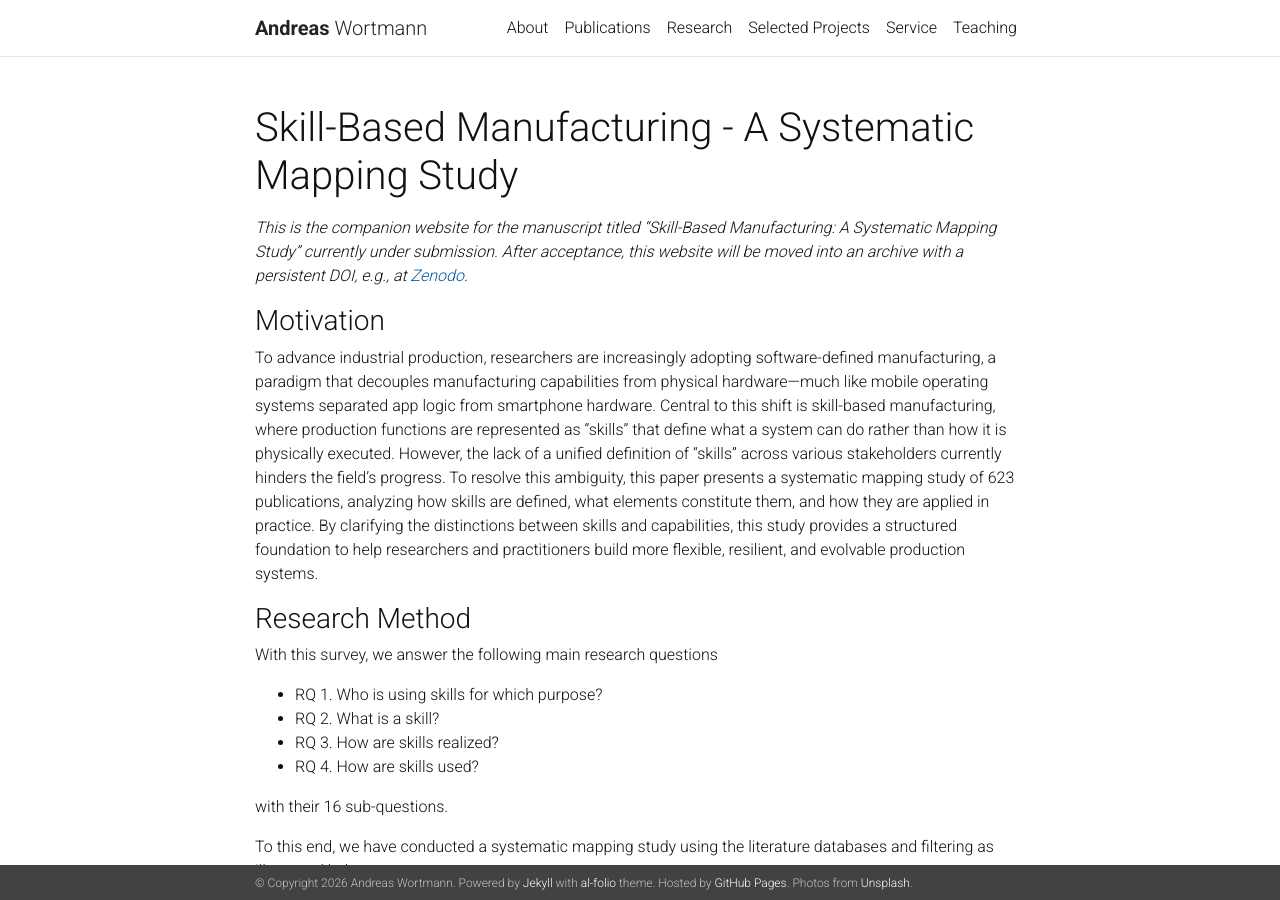
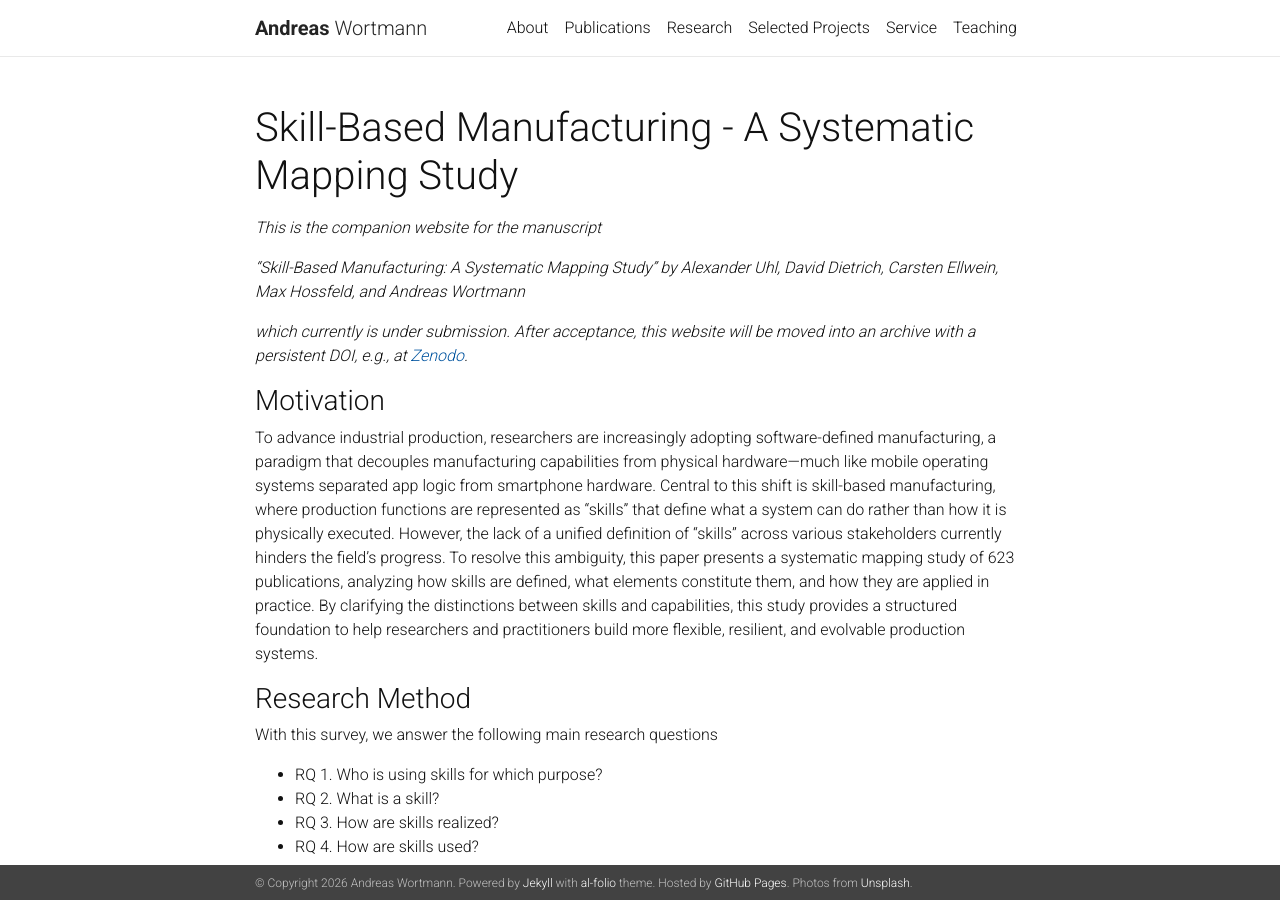
Before and after one commit to awortmann/awortmann.github.io, a Jekyll site: the page built from _pages/companion/skill-based-manufacturing/index.md, in a window 1280 px wide and 900 px high. Built offline with Jekyll 4.4.1, drawn with Linux system fonts in a browser that asks for light colours; nearby versions of some CDN libraries; a style sheet for code colours, icons or effects is not loaded.

Commit message:
Minor update

```diff
--- a/_pages/companion/skill-based-manufacturing/index.md
+++ b/_pages/companion/skill-based-manufacturing/index.md
@@ -6,7 +6,11 @@ description:
 nav: false
 ---
 
-*This is the companion website for the manuscript titled "Skill-Based Manufacturing: A Systematic Mapping Study" currently under submission. After acceptance, this website will be moved into an archive with a persistent DOI, e.g., at [Zenodo](https://zenodo.org/).*
+*This is the companion website for the manuscript*
+
+*"Skill-Based Manufacturing: A Systematic Mapping Study" by Alexander Uhl, David Dietrich, Carsten Ellwein, Max Hossfeld, and Andreas Wortmann*
+
+*which currently is under submission. After acceptance, this website will be moved into an archive with a persistent DOI, e.g., at [Zenodo](https://zenodo.org/).*
 
 ### Motivation
 
```
